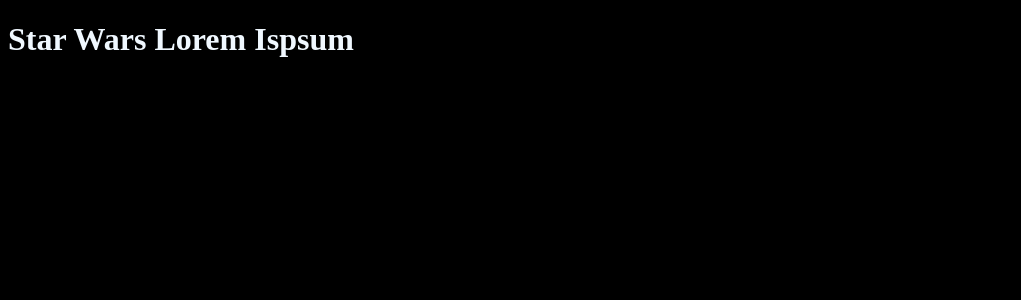
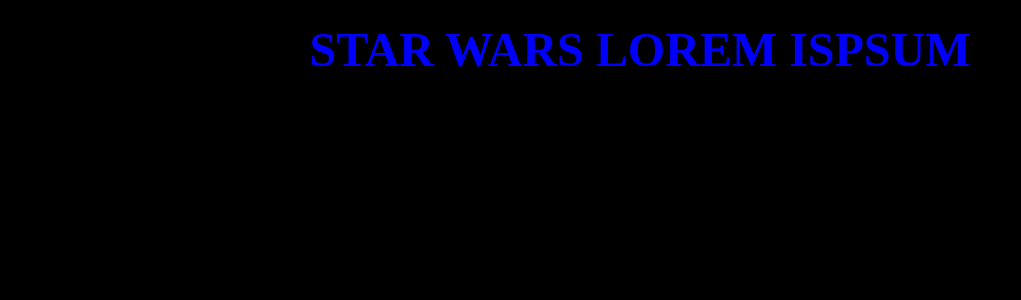
Before and after one commit to Joycey83/star-wars-ipsum, a React (Vite) app: page / in a window 1280 px wide. Shown: the top 300 px of the page, without its empty margins (0-1021 px from the left). Built offline with nearby package versions, Linux system fonts and the light colour scheme.

Commit message:
added some basic styles to my heading and deleted the import app.css file

```diff
--- a/src/App.jsx
+++ b/src/App.jsx
@@ -1,4 +1,3 @@
-import "./App.css";
 import LoremText from "./components/LoremText";
 
 function App() {
--- a/src/components/LoremText.jsx
+++ b/src/components/LoremText.jsx
@@ -1,4 +1,10 @@
+import Title from "./Title";
+
 const LoremText = () => {
-  return <h1>Star Wars Lorem Ispsum</h1>;
+  return (
+    <main>
+      <Title />
+    </main>
+  );
 };
 export default LoremText;
--- a/src/components/Title.jsx
+++ b/src/components/Title.jsx
@@ -1,4 +1,4 @@
 const Title = () => {
-  return <div>Title</div>;
+  return <h1 className="main-title">Star Wars Lorem Ispsum</h1>;
 };
 export default Title;
--- a/src/index.css
+++ b/src/index.css
@@ -1,7 +1,15 @@
 body {
+  padding: 0;
+  margin: 0;
+  box-sizing: border-box;
   background: #000;
 }
 
-h1 {
-  color: aliceblue;
+.main-title {
+  font-size: 3rem;
+  color: blue;
+  text-align: center;
+  line-height: 1.3;
+  margin-top: 1.2rem;
+  text-transform: uppercase;
 }
```
